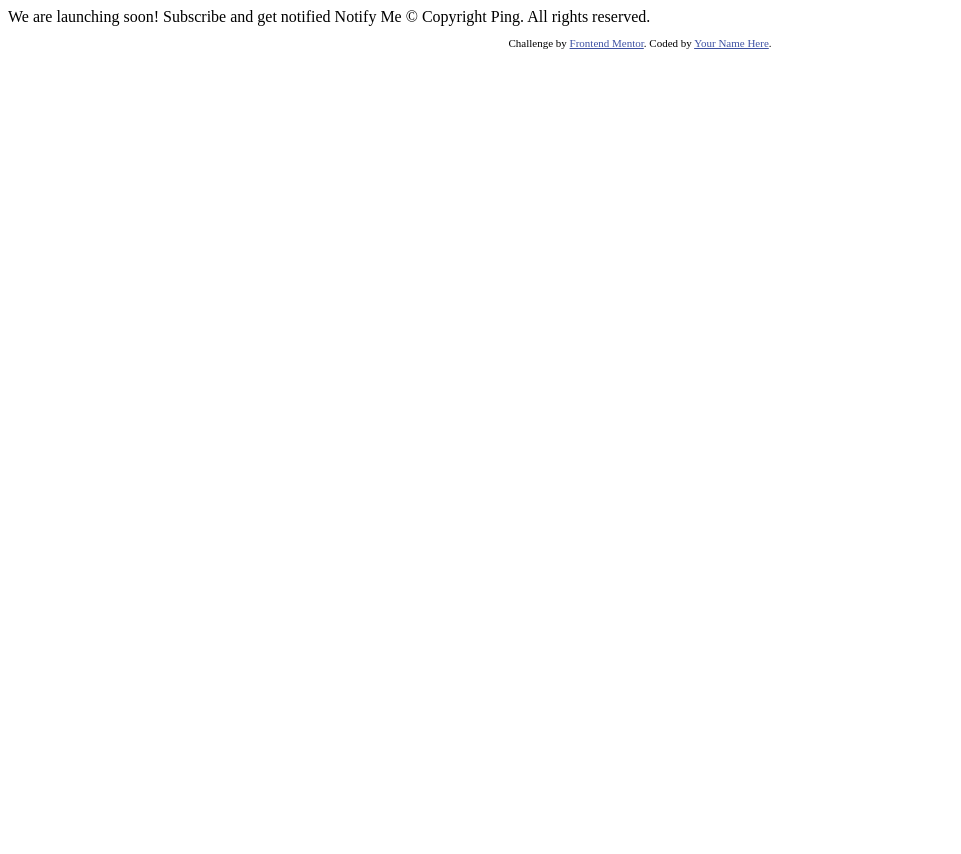
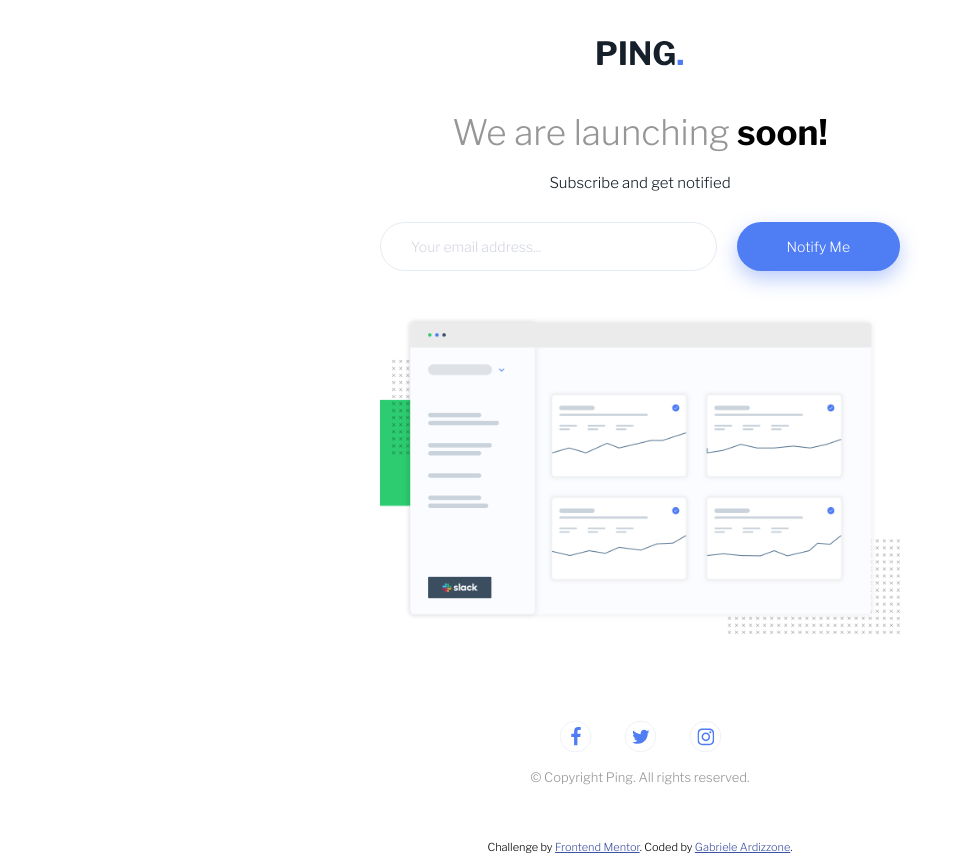
Before and after one commit to gabriardi/frontendmentor-challenge-5-ping-coming-soon-page, a plain HTML site: page index.html in a window 1280 px wide. Shown: the whole page, without its empty margins (0-961 px from the left). Before the commit the page ends 800 px from the top, so only its background shows below. Drawn offline with nearby package versions, Linux system fonts and the light colour scheme.

Commit message:
implement challenge solution

```diff
--- a/index.html
+++ b/index.html
@@ -1,34 +1,112 @@
 <!DOCTYPE html>
 <html lang="en">
   <head>
-  <meta charset="UTF-8">
-  <meta name="viewport" content="width=device-width, initial-scale=1.0"> <!-- displays site properly based on user's device -->
+    <meta charset="UTF-8" />
+    <meta name="viewport" content="width=device-width, initial-scale=1.0" />
+    <!-- displays site properly based on user's device -->
 
-  <link rel="icon" type="image/png" sizes="32x32" href="./images/favicon-32x32.png">
+    <link
+      rel="icon"
+      type="image/png"
+      sizes="32x32"
+      href="./images/favicon-32x32.png"
+    />
+    <link
+      href="https://fonts.googleapis.com/css?family=Libre+Franklin:300,600,700&display=swap"
+      rel="stylesheet"
+    />
+    <link rel="stylesheet" href="css/main.css" />
 
     <title>Frontend Mentor | Ping coming soon page</title>
 
     <!-- Feel free to remove these styles or customise in your own stylesheet 👍 -->
     <style>
-    .attribution { font-size: 11px; text-align: center; }
-    .attribution a { color: hsl(228, 45%, 44%); }
+      .attribution {
+        margin-top: 4rem;
+        font-size: 11px;
+        text-align: center;
+      }
+      .attribution a {
+        color: hsl(228, 45%, 44%);
+      }
     </style>
   </head>
   <body>
-
-  We are launching soon!
-
-  Subscribe and get notified
-
-  Notify Me
-
+    <div class="container">
+      <div class="heading">
+        <div class="heading__logo">
+          <img src="./images/logo.svg" alt="Ping" />
+        </div>
+        <h1 class="heading__primary"><span>We are launching</span> soon!</h1>
+        <h2 class="heading__secondary">Subscribe and get notified</h2>
+      </div>
+      <div class="cta">
+        <form novalidate action="#" class="cta__form" id="form">
+          <input
+            id="email"
+            name="email"
+            placeholder="Your email address..."
+            aria-label="email address"
+            type="email"
+            class="cta__form__input"
+          />
+          <span class="cta__form__error-message" aria-live="polite"
+            >Please provide a valid email address</span
+          >
+          <button type="submit" class="cta__form__btn">Notify Me</button>
+        </form>
+      </div>
+      <div class="img-container">
+        <img src="./images/illustration-dashboard.png" alt="dashboard" />
+      </div>
+      <div class="footer">
+        <div class="footer__icons-group">
+          <div class="footer__icon-container">
+            <svg
+              role="img"
+              title="facebook"
+              aria-label="facebook"
+              class="footer__icon footer__icon--facebook"
+            >
+              <use href="./images/sprite.svg#icon-facebook" />
+            </svg>
+          </div>
+          <div class="footer__icon-container">
+            <svg
+              role="img"
+              title="twitter"
+              aria-label="twitter"
+              class="footer__icon footer__icon--twitter"
+            >
+              <use href="./images/sprite.svg#icon-twitter" />
+            </svg>
+          </div>
+          <div class="footer__icon-container">
+            <svg
+              role="img"
+              title="instagram"
+              aria-label="instagram"
+              class="footer__icon footer__icon--instagram"
+            >
+              <use href="./images/sprite.svg#icon-instagram" />
+            </svg>
+          </div>
+        </div>
+        <div class="footer__copyright">
           &copy; Copyright Ping. All rights reserved.
+        </div>
+      </div>
+    </div>
 
     <footer>
       <p class="attribution">
-      Challenge by <a href="https://www.frontendmentor.io?ref=challenge" target="_blank">Frontend Mentor</a>.
-      Coded by <a href="#">Your Name Here</a>.
+        Challenge by
+        <a href="https://www.frontendmentor.io?ref=challenge" target="_blank"
+          >Frontend Mentor</a
+        >. Coded by
+        <a href="https://github.com/gabriardi">Gabriele Ardizzone</a>.
       </p>
     </footer>
+    <script src="./validateEmail.js"></script>
   </body>
 </html>
--- /dev/null
+++ b/scss/_base.scss
@@ -0,0 +1,47 @@
+*,
+*::before,
+*::after {
+  margin: 0;
+  padding: 0;
+  box-sizing: inherit;
+}
+
+html {
+  box-sizing: border-box;
+  font-size: 62.5%;
+  @media only screen and (min-width: $bp-larger) {
+    font-size: 75%;
+  }
+  @media only screen and (max-width: $bp-smaller) {
+    font-size: 58%;
+  }
+}
+
+::selection {
+  background-color: $color-primary-blue;
+  color: #fff;
+}
+
+.container {
+  min-height: 100vh;
+  padding: 0 4rem;
+  display: flex;
+  text-align: center;
+  flex-direction: column;
+  max-width: 60rem;
+  margin: 0 auto;
+}
+
+.img-container {
+  align-self: center;
+  width: 110%;
+  @media only screen and (min-width: $bp-medium) {
+    margin-top: 1rem;
+    width: 100%;
+  }
+  img {
+    margin: 0 auto;
+    display: block;
+    max-width: 100%;
+  }
+}
--- /dev/null
+++ b/scss/_cta.scss
@@ -0,0 +1,76 @@
+.cta {
+  &__form {
+    position: relative;
+    display: flex;
+    flex-direction: column;
+    width: 100%;
+    margin-bottom: 3.5rem;
+
+    @media only screen and (min-width: $bp-medium) {
+      flex-direction: row;
+    }
+
+    &__input,
+    &__btn {
+      font-family: inherit;
+      padding: 1.5rem 3rem;
+      border-radius: $border-radius-default;
+      outline: none;
+      font-size: 1.4rem;
+    }
+    &__input {
+      border: 1px solid $color-gray-light;
+      margin-bottom: 1rem;
+      @media only screen and (min-width: $bp-medium) {
+        flex: 1;
+        margin-right: 2rem;
+        margin-bottom: 0;
+      }
+
+      &::placeholder {
+        color: $color-gray-light-2;
+      }
+
+      &--error {
+        border: 1px solid $color-secondary-red;
+      }
+    }
+    &__error-message {
+      margin-top: -0.5rem;
+      margin-bottom: 2rem;
+      font-size: 1.2rem;
+      color: $color-secondary-red;
+      font-style: italic;
+      display: none;
+
+      @media only screen and (min-width: $bp-medium) {
+        position: absolute;
+        top: 5.7rem;
+        left: 3rem;
+      }
+    }
+    &__btn {
+      cursor: pointer;
+      color: #fff;
+      background-color: $color-primary-blue;
+      box-shadow: 0 0.8rem 2rem rgba($color-primary-blue, 0.4);
+      border: none;
+      transition: all 0.2s;
+      padding-left: 5rem;
+      padding-right: 5rem;
+
+      &:hover {
+        background-color: $color-blue-light;
+      }
+      &:active {
+        background-color: $color-primary-blue;
+        transform: translateY(0.2rem);
+        box-shadow: 0 0.8rem 1.7rem rgba($color-primary-blue, 0.4);
+      }
+    }
+  }
+}
+
+.show-error {
+  display: block;
+}
--- /dev/null
+++ b/scss/_footer.scss
@@ -0,0 +1,61 @@
+.footer {
+  margin-top: auto;
+  &__icon-container {
+    cursor: pointer;
+    padding: 1rem;
+    height: 45px;
+    width: 45px;
+    border: 1px solid $color-gray-light;
+    border-radius: 50%;
+    position: relative;
+    transform: scale(0.7);
+
+    @media only screen and (max-width: $bp-smaller) {
+      transform: scale(0.55);
+    }
+
+    &:hover {
+      background-color: $color-primary-blue;
+    }
+  }
+  &__icon {
+    fill: $color-primary-blue;
+    position: absolute;
+    display: block;
+    top: 50%;
+    left: 50%;
+    transform: translate(-50%, -50%);
+
+    &--facebook {
+      height: 28px;
+      width: 16px;
+    }
+    &--twitter {
+      height: 28px;
+      width: 26px;
+    }
+    &--instagram {
+      height: 28px;
+      width: 24px;
+    }
+  }
+
+  &__icon-container:hover &__icon {
+    fill: #fff;
+  }
+  &__icons-group {
+    display: grid;
+    grid-template-columns: repeat(3, max-content);
+    justify-content: center;
+    column-gap: 2rem;
+  }
+  &__copyright {
+    color: $color-neutral-light;
+    font-size: 1.3rem;
+    margin-bottom: 1.5rem;
+    margin-top: 1rem;
+    @media only screen and (max-width: $bp-smaller) {
+      margin: 1rem 0;
+    }
+  }
+}
--- /dev/null
+++ b/scss/_heading.scss
@@ -0,0 +1,17 @@
+.heading {
+  &__logo {
+    margin: 4rem 0;
+  }
+  &__primary {
+    margin-bottom: 2rem;
+    span {
+      color: $color-neutral-light;
+      font-weight: 300;
+    }
+  }
+  &__secondary {
+    color: $color-neutral-dark;
+    font-weight: 300;
+    margin-bottom: 3rem;
+  }
+}
--- /dev/null
+++ b/scss/_typography.scss
@@ -0,0 +1,15 @@
+body {
+  font-family: 'Libre Franklin', sans-serif;
+  font-size: 2rem;
+}
+
+h1 {
+  font-size: 2.5rem;
+  @media only screen and (min-width: $bp-medium) {
+    font-size: 3.5rem;
+  }
+}
+
+h2 {
+  font-size: 1.5rem;
+}
--- /dev/null
+++ b/scss/_variables.scss
@@ -0,0 +1,18 @@
+$color-primary-blue: hsl(223, 87%, 63%);
+
+$color-blue-light: #7195f5;
+
+$color-secondary-blue: hsl(223, 100%, 88%);
+$color-secondary-red: hsl(354, 100%, 66%);
+
+$color-neutral-light: hsl(0, 0%, 59%);
+$color-neutral-dark: hsl(209, 33%, 12%);
+
+$color-gray-light: #e5ebf2;
+$color-gray-light-2: #d3d7e0;
+
+$border-radius-default: 10rem;
+// Breakpoints
+$bp-larger: 90em;
+$bp-medium: 35em;
+$bp-smaller: 22.5em;
--- /dev/null
+++ b/scss/main.scss
@@ -0,0 +1,6 @@
+@import './variables';
+@import './base';
+@import './typography';
+@import './heading';
+@import './cta';
+@import './footer';
--- /dev/null
+++ b/validateEmail.js
@@ -0,0 +1,21 @@
+const EMAIL_PATTERN = /^\w+([\.-]?\w+)*@\w+([\.-]?\w+)*(\.\w{2,3})+$/;
+
+const showError = () => {
+  document
+    .querySelector('.cta__form__input')
+    .classList.add('cta__form__input--error');
+  document
+    .querySelector('.cta__form__error-message')
+    .classList.add('show-error');
+};
+
+const validateEmail = (event) => {
+  const email = document.getElementById('email').value;
+  if (email && email.match(EMAIL_PATTERN)) return;
+
+  event.preventDefault();
+  showError();
+};
+
+const form = document.getElementById('form');
+form.addEventListener('submit', validateEmail);
```
Also changed, not shown: css/main.css (added), images/sprite.svg (added), 1 other file. Lines whose indentation alone changed are shown as unchanged.
